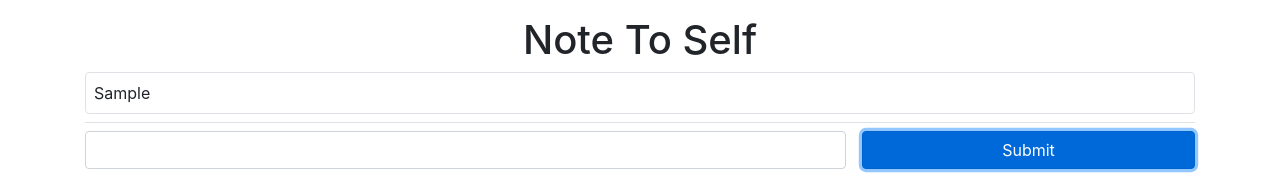
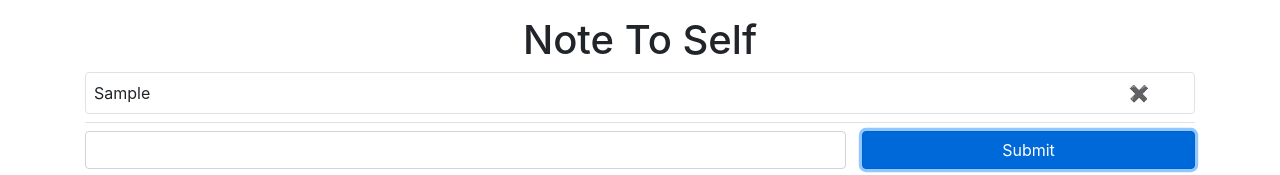
Before and after one commit to maysam-82/note-to-self-testing, a React (Create React App) app: page / in a window 1280 px wide. Both pictures are taken after typing "Sample" into the empty fields and a click on the button "Submit". Shown: the top 175 px of the page. Built offline with nearby package versions, Linux system fonts and the light colour scheme.

Commit message:
added logic of delete note updated style

```diff
--- a/src/components/App/App.tsx
+++ b/src/components/App/App.tsx
@@ -1,6 +1,11 @@
 import React, { Component } from 'react';
 import { Form, FormControl, Button } from 'react-bootstrap';
 import Note from '../Note';
+import {
+	saveItemToLocalStorage,
+	getItemFromLocalStorage,
+	removeItemFromLocalStorage,
+} from '../../Utilities/storage';
 import './app.css';
 interface IAppState {
 	notes: string[];
@@ -22,10 +27,10 @@ class App extends Component<{}, IAppState> {
 	}
 
 	getNotes = () => {
-		const savedNotes = window.localStorage.getItem('notes');
+		const savedNotes = getItemFromLocalStorage<string[]>('notes');
 		if (savedNotes) {
 			this.setState((prevState) => ({
-				notes: [...prevState.notes, ...JSON.parse(savedNotes)],
+				notes: [...prevState.notes, ...savedNotes],
 			}));
 		} else {
 			return;
@@ -46,14 +51,25 @@ class App extends Component<{}, IAppState> {
 					notes: [...prevState.notes, this.state.note],
 				}),
 				() => {
-					window.localStorage.setItem(
-						'notes',
-						window.JSON.stringify(this.state.notes)
-					);
+					saveItemToLocalStorage<string[]>('notes', this.state.notes);
 					this.setState({ note: '' });
 				}
 			);
 		}
+	};
+	handleDeleteNote = (noteId: number) => {
+		const filteredNotes = this.state.notes.filter(
+			(_, index) => index !== noteId
+		);
+		this.setState(
+			{
+				notes: filteredNotes,
+			},
+			() => {
+				removeItemFromLocalStorage('notes');
+				saveItemToLocalStorage<string[]>('notes', this.state.notes);
+			}
+		);
 	};
 	clearNotes = () => {
 		this.setState(
@@ -61,7 +77,7 @@ class App extends Component<{}, IAppState> {
 				notes: [],
 			},
 			() => {
-				window.localStorage.removeItem('notes');
+				removeItemFromLocalStorage('notes');
 			}
 		);
 	};
@@ -72,7 +88,12 @@ class App extends Component<{}, IAppState> {
 				<h1 className="mt-3 mb-2 text-center">Note To Self</h1>
 				<div className="text-center">
 					{notes.map((note, index) => (
-						<Note key={index} note={note} id={index} />
+						<Note
+							key={index}
+							note={note}
+							id={index}
+							handleDeleteNote={this.handleDeleteNote}
+						/>
 					))}
 				</div>
 				<div
--- a/src/components/Note/Note.tsx
+++ b/src/components/Note/Note.tsx
@@ -1,12 +1,22 @@
 import React from 'react';
+import './note.css';
 
 interface INote {
 	note: string;
 	id: number;
+	handleDeleteNote: (id: number) => void;
 }
 
-const Note: React.SFC<INote> = ({ note, id }) => {
-	return <div className="mt-1 border rounded p-2 text-left">{note}</div>;
+const Note: React.SFC<INote> = ({ note, id, handleDeleteNote }) => {
+	return (
+		<div
+			className="d-flex border rounded align-items-center mt-1"
+			onClick={() => handleDeleteNote(id)}
+		>
+			<div className="  p-2 text-left note">{note}</div>
+			<div className="delete pt-2 pb-2">&#10006;</div>
+		</div>
+	);
 };
 
 export default Note;
--- /dev/null
+++ b/src/components/Note/note.css
@@ -0,0 +1,7 @@
+.note {
+	width: 90%;
+}
+.delete {
+	width: 10%;
+	cursor: pointer;
+}
```
